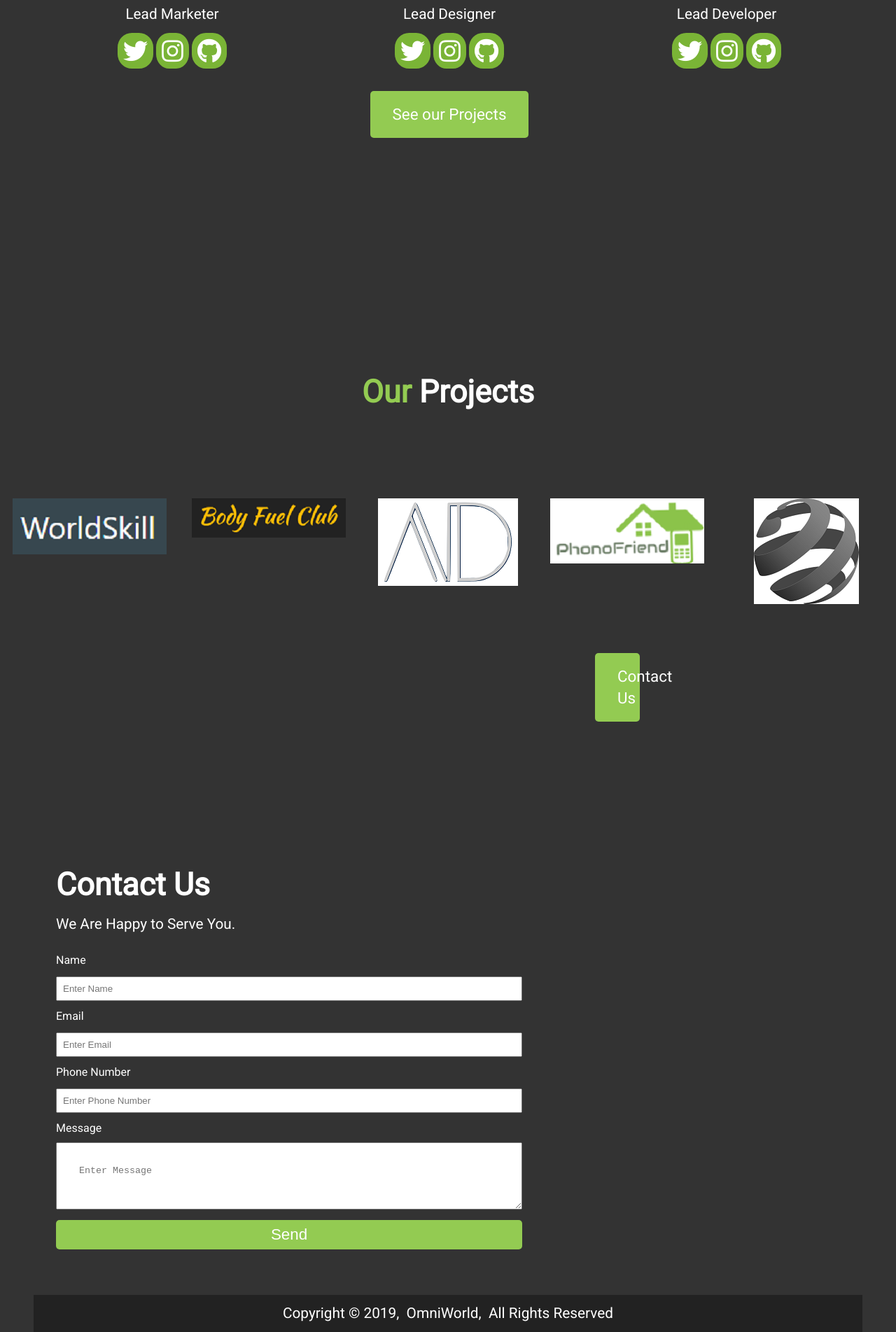
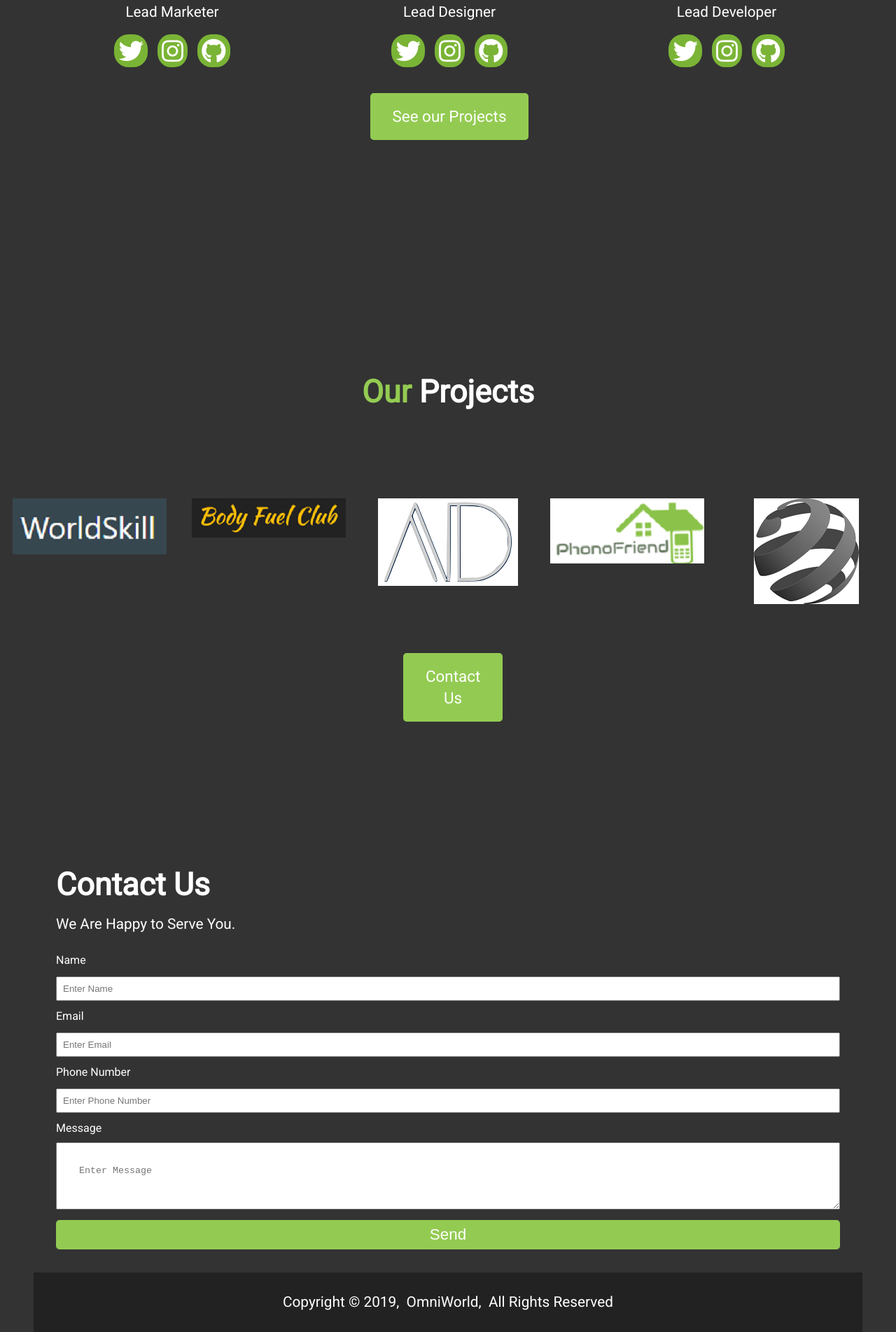
Before and after one commit to adijha/omniworld.tech, a plain HTML site: page index.html in a window 1280 px wide. Shown: the part 2219-4122 px from the top of the page at 70% size. Drawn offline with nearby package versions, Linux system fonts and the light colour scheme.

Commit message:
contact us button

```diff
--- a/css/style.css
+++ b/css/style.css
@@ -244,8 +244,9 @@ p {
 #team .teams .team-member i {
   background: #7ab436;
   color: #fff;
-  padding: 0.5rem;
-  border-radius: 40%;
+  padding: 0.4rem;
+  border-radius: 43%;
+  margin: 0.3rem;
 }
 #team .teams .team-member i:hover {
   background: #93cb52;
@@ -256,7 +257,7 @@ p {
   height: 100vh;
 }
 #projects h2 {
-  text-align: center;
+  /* text-align: center; */
 
   padding-top: 18rem !important;
 }
@@ -265,17 +266,13 @@ p {
 
   text-align: center;
   margin-top: 4rem;
-  /* padding: 2rem ; */
-  /* margin: 1rem ; */
 }
 #projects .project a {
   flex: 1;
   margin-top: 4rem;
 }
 #projects .btn {
-  display: block;
-  text-align: center;
-  margin: auto 850px;
+  margin: auto 45%;
   margin-top: 4rem;
 }
 
@@ -283,50 +280,41 @@ p {
   grid-area: contact-btn;
   display: inline-block;
   color: #fff;
-  background: #93cb52;
+  background: #7ab436;
   padding: 0.5rem 2rem;
   border: none;
   border-radius: 5px;
   margin: auto 55rem;
 }
 .contact-button:hover {
-  background: #7ab436;
+  background: #93cb52;
 }
 
 /* Section: Contact */
 #contact {
   height: 100vh;
-  display: grid;
-  grid-template-areas:
-    "c-form g-map"
-    "p-footer p-footer";
+  display: block;
+
   grid-gap: 2rem;
   margin: 0 3rem;
 
   margin-bottom: 0;
 }
+#contact .m-heading{
+  margin-top: 10rem !important;
+
+}
 #contact .contact-form {
-  margin-top: 10rem !important;
-  grid-area: c-form;
 
   line-height: 2.5rem;
   margin-right: 0;
 }
 
-#contact .map {
-  margin-top: 13rem !important;
-  grid-area: g-map;
-  /* margin-top: 2rem; */
-  margin-bottom: 6.16rem;
-  border-radius: 4px;
-}
-
 #contact footer {
-  grid-area: p-footer;
   text-align: center;
   background: #222;
   /* padding: 1rem; */
-  padding-bottom: -2rem !important;
+  padding: 1rem !important;
   font-size: 1.2rem;
 }
 
```
